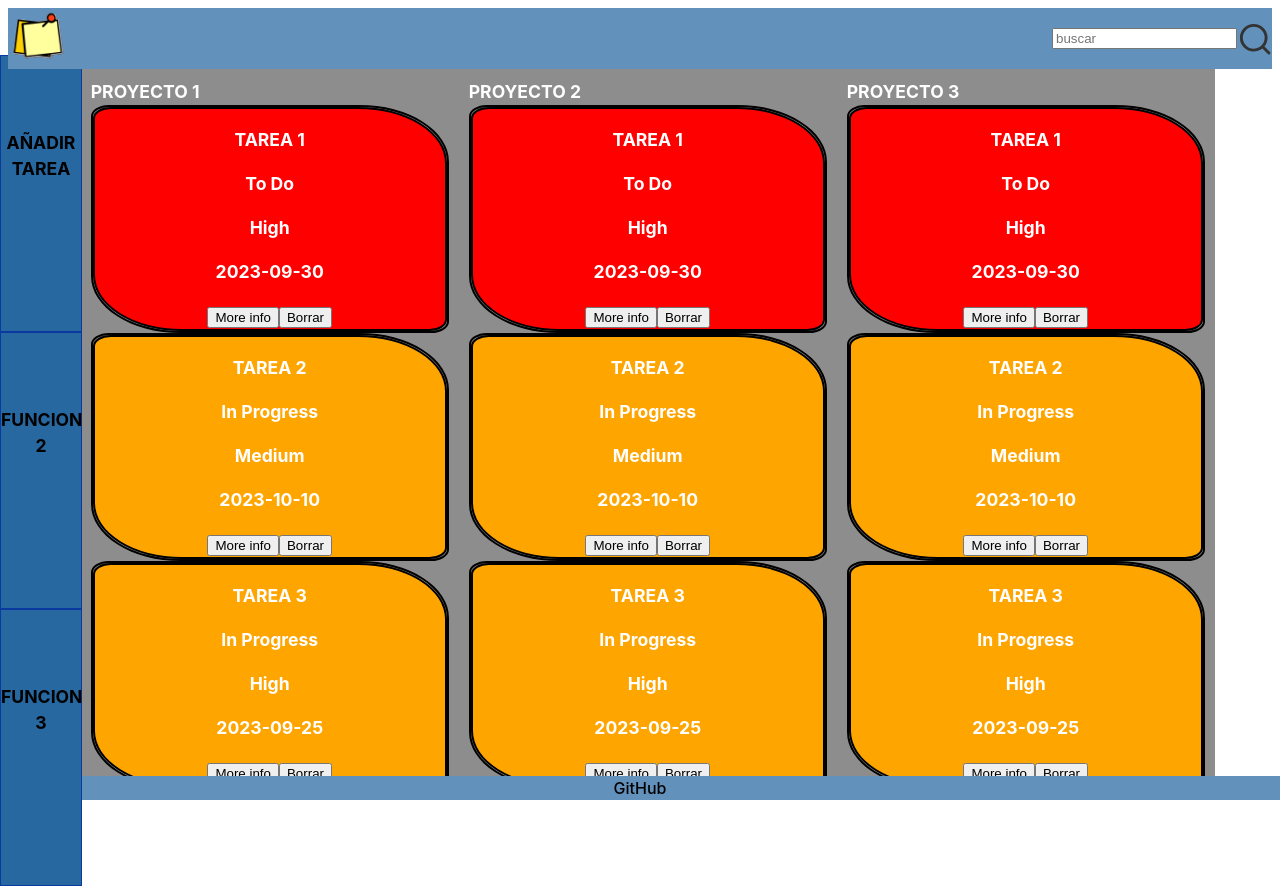
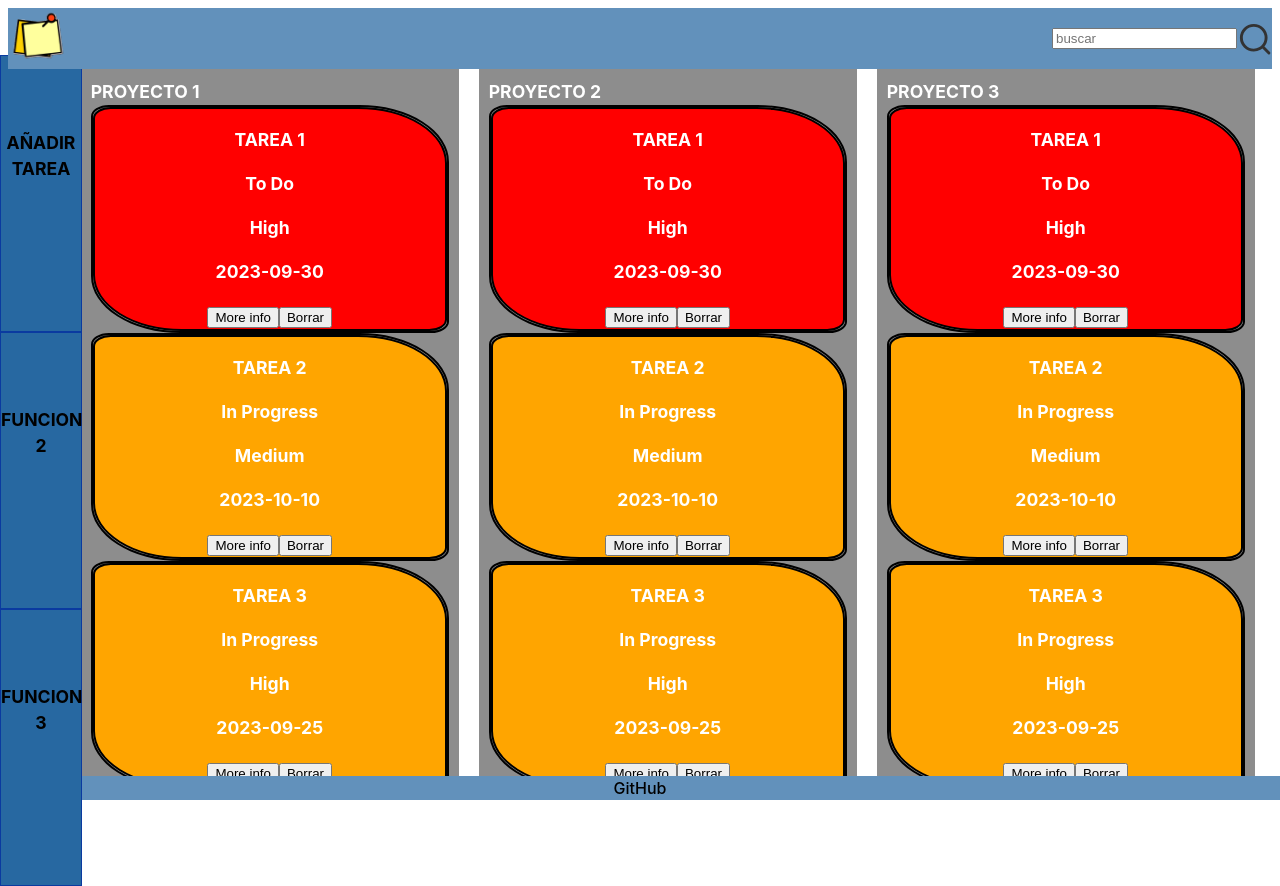
Before and after one commit to MDasier/KANHACK, a React (Vite) app: page / in a window 1280 px wide. Built offline with nearby package versions, Linux system fonts and the light colour scheme.

Commit message:
Formulario nueva tarea hecho, nav con barra de busqueda funcional hecho, estilos básicos añadidos

```diff
--- a/src/App.css
+++ b/src/App.css
@@ -78,7 +78,7 @@ h1 {
   background-color: rgb(255, 255, 255);
   padding-left: 10px;
   display: flex;
-  justify-content: center;
+  justify-content:space-around;
   align-items: center;
   overflow: scroll;
 }
@@ -95,6 +95,7 @@ h1 {
   max-height: 90vh;
   display: flex;
   flex-direction: row;
+  gap: 20px;
 }
 
 .cards{
```
